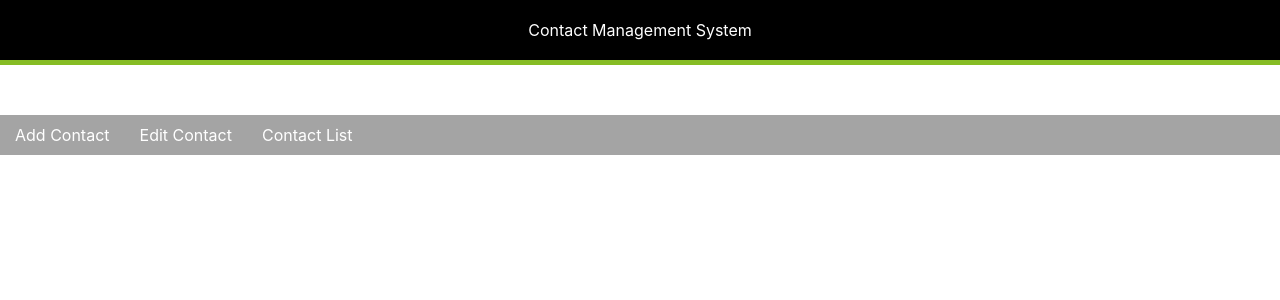
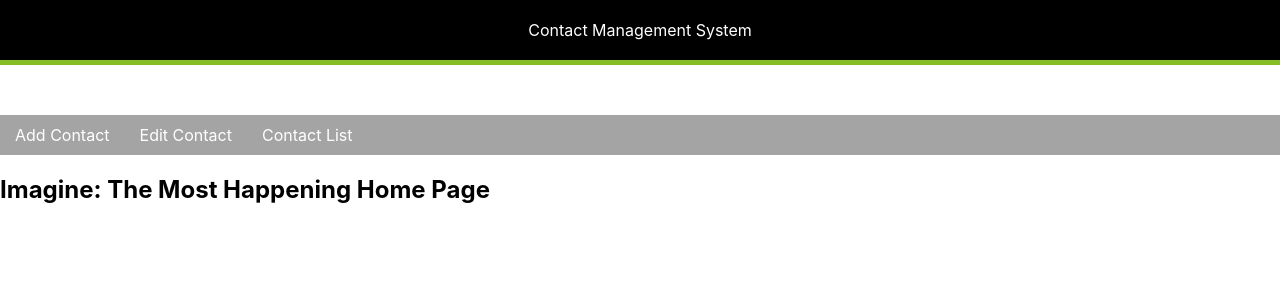
Before and after one commit to modak-saundarya/ContactManagementSystem-NFJF, a React (Create React App) app in the folder Client/: page / in a window 1280 px wide. Shown: the top 300 px of the page. Built offline with nearby package versions, Linux system fonts and the light colour scheme.

Commit message:
kuch toh h ye

```diff
--- a/Client/src/App.js
+++ b/Client/src/App.js
@@ -21,6 +21,7 @@ function App() {
 
 
         </ul>
+        <h2>Imagine: The Most Happening Home Page</h2>
       </div>
 
 
```
